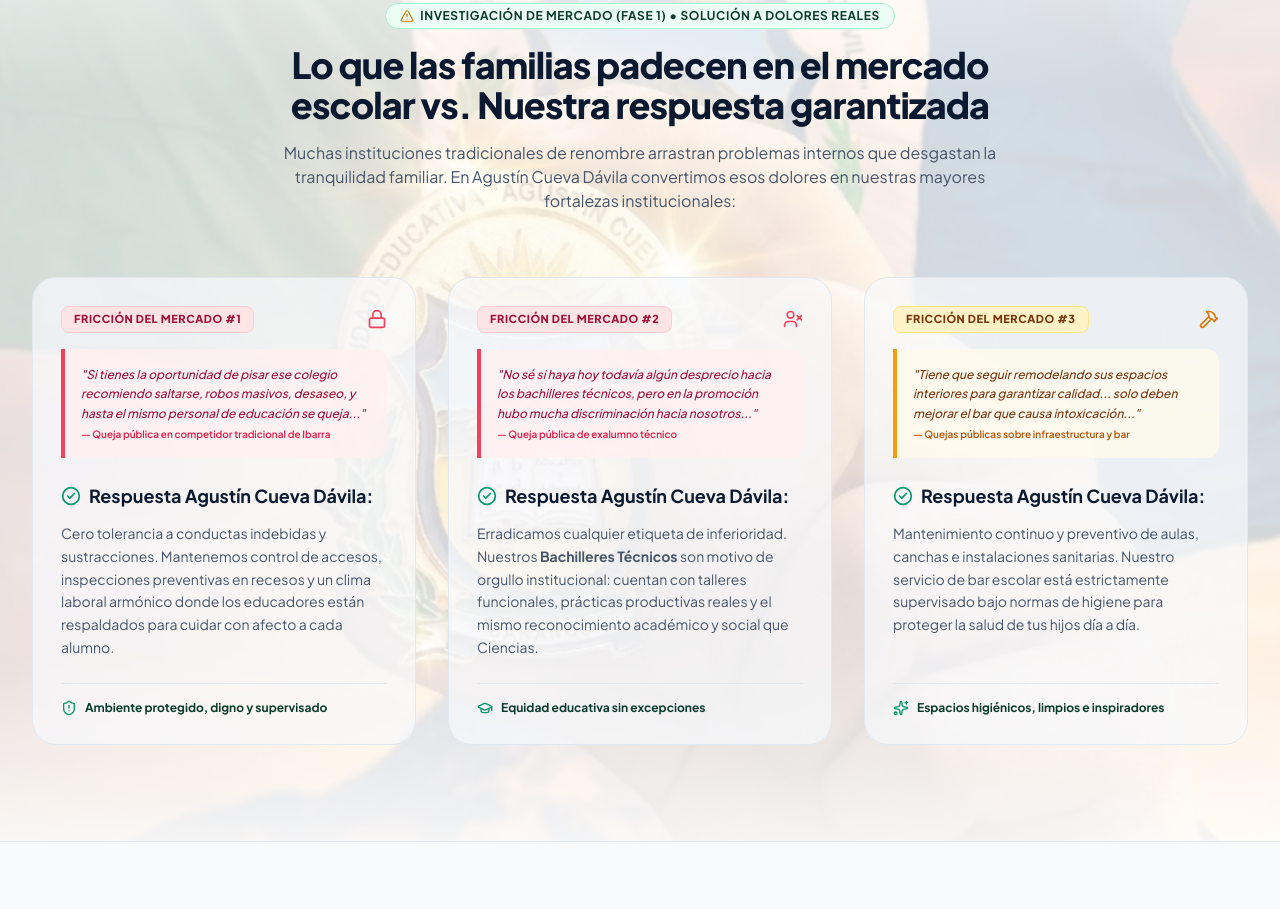
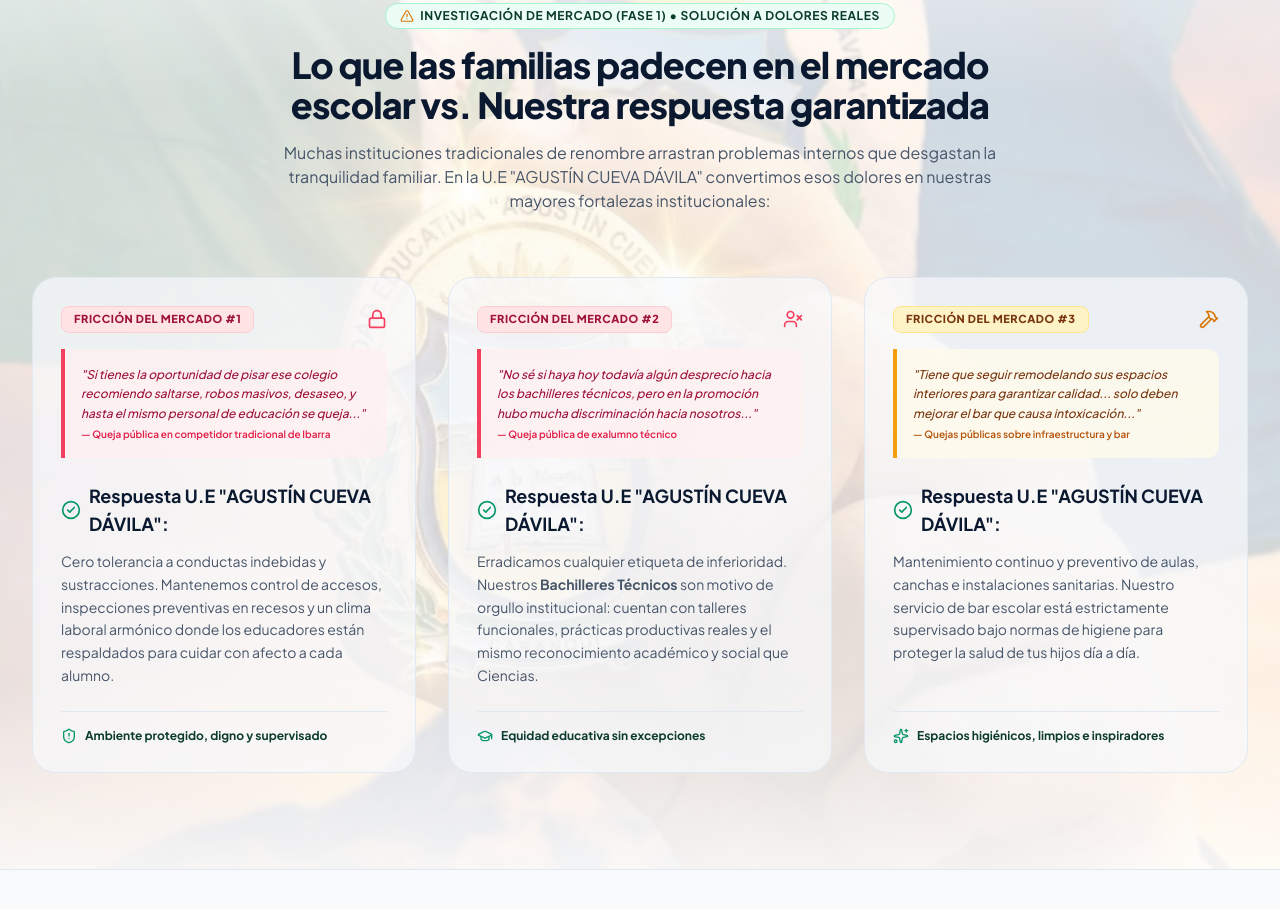
Before and after one commit to marcelito-galy/landing-agustin-cueva, a plain HTML site: page index.html in a window 1280 px wide. Shown: the part 1342-2251 px from the top of the page. Drawn offline with nearby package versions, Linux system fonts and the light colour scheme; a web font is replaced by a local one.

Commit message:
refactor(content): update institutional naming to U.E 'AGUSTÍN CUEVA DÁVILA' in market research dolores section

```diff
--- a/index.html
+++ b/index.html
@@ -328,7 +328,7 @@
             <img
                 src="assets/images/marca-agua-dolores.jpg?v=20261011"
                 onerror="this.onerror=null; this.src='images/marca-agua-dolores.jpg?v=20261011';"
-                alt="Emblema y Bandera Institucional Agustín Cueva Dávila - Marca de Agua"
+                alt="Emblema y Bandera Institucional U.E &quot;AGUSTÍN CUEVA DÁVILA&quot; - Marca de Agua"
                 style="width: 100%; height: 100%; object-fit: cover; object-position: center; opacity: 0.18;"
                 loading="eager"
                 decoding="async"
@@ -348,7 +348,7 @@
                     Lo que las familias padecen en el mercado escolar vs. Nuestra respuesta garantizada
                 </h2>
                 <p class="text-slate-600 text-sm sm:text-base mt-4 leading-relaxed">
-                    Muchas instituciones tradicionales de renombre arrastran problemas internos que desgastan la tranquilidad familiar. En Agustín Cueva Dávila convertimos esos dolores en nuestras mayores fortalezas institucionales:
+                    Muchas instituciones tradicionales de renombre arrastran problemas internos que desgastan la tranquilidad familiar. En la U.E "AGUSTÍN CUEVA DÁVILA" convertimos esos dolores en nuestras mayores fortalezas institucionales:
                 </p>
             </div>
 
@@ -375,7 +375,7 @@
 
                         <h3 class="text-lg font-bold text-[#0A192F] mb-3 flex items-center gap-2">
                             <i data-lucide="check-circle-2" class="w-5 h-5 text-emerald-600 flex-shrink-0"></i>
-                            <span>Respuesta Agustín Cueva Dávila:</span>
+                            <span>Respuesta U.E "AGUSTÍN CUEVA DÁVILA":</span>
                         </h3>
                         <p class="text-slate-600 text-sm leading-relaxed">
                             Cero tolerancia a conductas indebidas y sustracciones. Mantenemos control de accesos, inspecciones preventivas en recesos y un clima laboral armónico donde los educadores están respaldados para cuidar con afecto a cada alumno.
@@ -408,7 +408,7 @@
 
                         <h3 class="text-lg font-bold text-[#0A192F] mb-3 flex items-center gap-2">
                             <i data-lucide="check-circle-2" class="w-5 h-5 text-emerald-600 flex-shrink-0"></i>
-                            <span>Respuesta Agustín Cueva Dávila:</span>
+                            <span>Respuesta U.E "AGUSTÍN CUEVA DÁVILA":</span>
                         </h3>
                         <p class="text-slate-600 text-sm leading-relaxed">
                             Erradicamos cualquier etiqueta de inferioridad. Nuestros <strong>Bachilleres Técnicos</strong> son motivo de orgullo institucional: cuentan con talleres funcionales, prácticas productivas reales y el mismo reconocimiento académico y social que Ciencias.
@@ -441,7 +441,7 @@
 
                         <h3 class="text-lg font-bold text-[#0A192F] mb-3 flex items-center gap-2">
                             <i data-lucide="check-circle-2" class="w-5 h-5 text-emerald-600 flex-shrink-0"></i>
-                            <span>Respuesta Agustín Cueva Dávila:</span>
+                            <span>Respuesta U.E "AGUSTÍN CUEVA DÁVILA":</span>
                         </h3>
                         <p class="text-slate-600 text-sm leading-relaxed">
                             Mantenimiento continuo y preventivo de aulas, canchas e instalaciones sanitarias. Nuestro servicio de bar escolar está estrictamente supervisado bajo normas de higiene para proteger la salud de tus hijos día a día.
```
